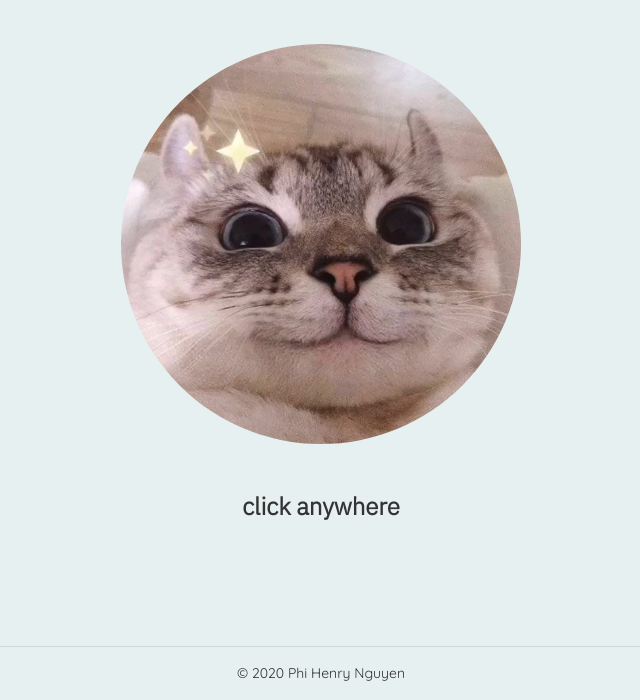
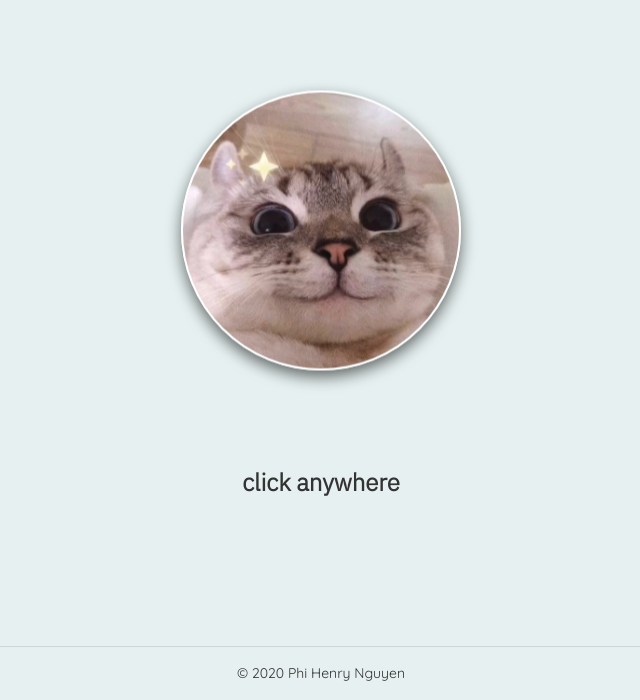
Before and after one commit to phi-h-nguyen/personal-site, a plain HTML site: page hi.html in a window 1280 px wide. Shown: the part 100-800 px from the top of the page, without its empty margins (319-959 px from the left). Drawn offline with Linux system fonts and the light colour scheme.

Commit message:
avatar styling for catto

```diff
--- a/hi.html
+++ b/hi.html
@@ -57,6 +57,21 @@
         width: 100%;
         height: 100%;
       }
+
+      .avatar {
+        width: 35vh;
+        height: 35vh;
+        border-radius: 50%;
+        max-width: 60vw;
+        max-height: 60vw;
+        margin: 3rem;
+        box-sizing: border-box;
+        border: 2px white solid;
+        border-radius: 50%;
+        overflow: hidden;
+        box-shadow: 0 5px 15px 0px rgba(0, 0, 0, 0.6);
+        animation: float 5s ease-in-out infinite;
+		  }
     </style>
   </head>
 
@@ -71,7 +86,7 @@
       data-aos="fade-up"
     >
         <h1 class="m-5">hi there :)</h1>
-        <img src="assets/catto.jpg" />
+        <img class="avatar" src="assets/catto.jpg" />
         <h4 class="mt-5">click anywhere</h4>
     </div>
 
```
Also changed, not shown: index.html (+1 -1 lines).
